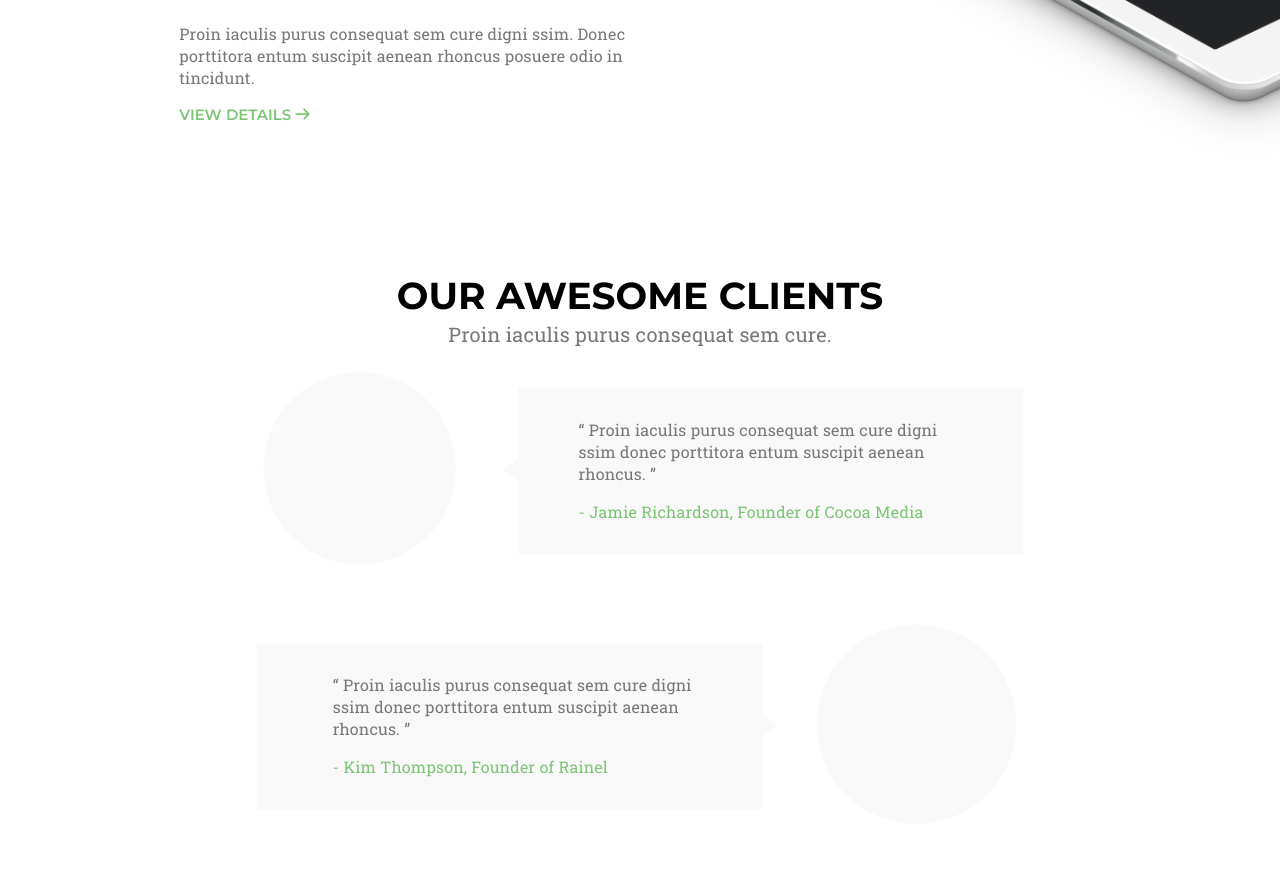
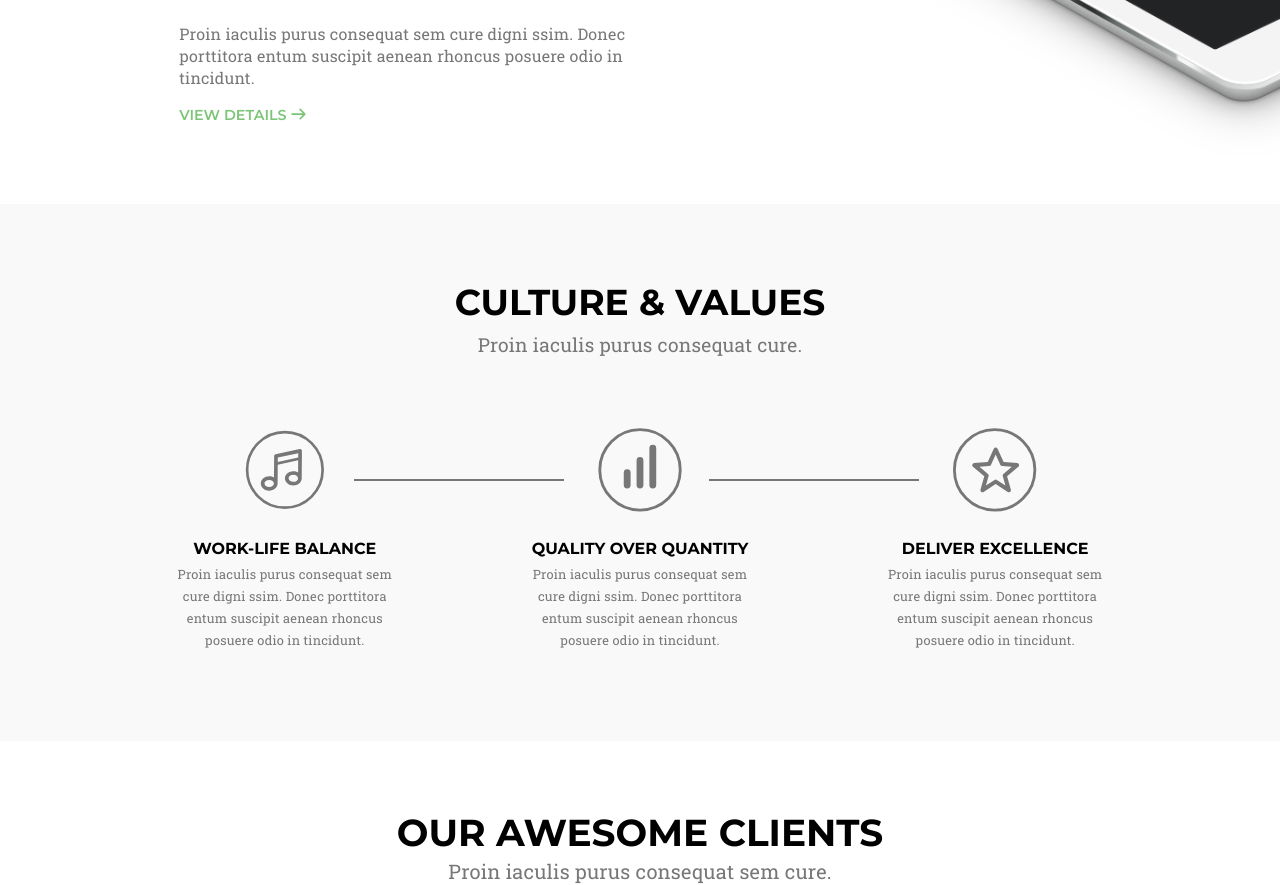
Before and after one commit to SarahNouh/TreeHouse, a website: page app/index.html in a window 1280 px wide. Shown: the part 1972-2857 px from the top of the page. Drawn offline with nearby package versions, Linux system fonts and the light colour scheme; files that its build step writes are made by us from their sources; files whose address does not match are found by name.

Commit message:
Culture and Values section (Design + Responsiveness)

```diff
--- a/app/index.html
+++ b/app/index.html
@@ -184,7 +184,7 @@
         </p>
         <a href="#" class="view-details"
           >View Details
-          <svg width="15px" height="12px">
+          <svg width="15px" height="12px" viewBox="0 0 15 12">
             <path
               fill-rule="evenodd"
               fill="rgb(124, 197, 118)"
@@ -192,6 +192,89 @@
             />
           </svg>
         </a>
+      </div>
+    </section>
+    <section class="culture-values">
+      <header>
+        <h2 class="title">culture & values</h2>
+        <p class="subtitle">Proin iaculis purus consequat cure.</p>
+      </header>
+      <div class="culture-values-content">
+        <div class="col">
+          <svg width="98px" height="98px" viewBox="0 0 98 98">
+            <path
+              fill-rule="evenodd"
+              stroke-width="3px"
+              stroke="rgb(119, 119, 119)"
+              fill="rgb(249, 249, 249)"
+              d="M49.068,6.830 C72.391,6.830 91.298,25.737 91.298,49.061 C91.298,72.384 72.391,91.291 49.068,91.291 C25.744,91.291 6.837,72.384 6.837,49.061 C6.837,25.737 25.744,6.830 49.068,6.830 Z"
+            />
+            <path
+              fill-rule="evenodd"
+              fill="rgb(119, 119, 119)"
+              d="M68.133,27.837 C68.137,27.215 67.860,26.624 67.378,26.232 C66.896,25.839 66.262,25.686 65.654,25.816 L38.695,31.580 C37.755,31.781 37.081,32.608 37.074,33.570 L36.888,57.724 C35.386,56.830 33.567,56.297 31.603,56.282 L31.516,56.282 C26.383,56.282 22.180,59.848 22.147,64.232 C22.113,68.655 26.300,72.285 31.480,72.326 L31.566,72.326 C36.699,72.326 40.903,68.760 40.937,64.376 L40.937,64.376 L40.937,64.376 L41.099,43.321 L63.952,38.435 L63.848,51.960 C62.345,51.066 60.526,50.533 58.562,50.518 L58.475,50.517 C53.342,50.517 49.138,54.084 49.105,58.468 C49.071,62.890 53.259,66.521 58.439,66.562 L58.524,66.562 C63.258,66.562 67.193,63.527 67.806,59.618 C67.857,59.443 67.892,59.262 67.894,59.071 L68.133,27.837 ZM31.566,68.224 L31.511,68.223 C28.641,68.202 26.230,66.388 26.246,64.263 C26.262,62.124 28.627,60.384 31.516,60.384 L31.571,60.384 C34.442,60.405 36.854,62.220 36.838,64.345 C36.821,66.484 34.456,68.224 31.566,68.224 ZM41.123,40.170 L41.161,35.247 L64.013,30.361 L63.976,35.284 L41.123,40.170 ZM58.524,62.460 L58.470,62.459 C55.600,62.437 53.189,60.623 53.205,58.499 C53.221,56.360 55.585,54.619 58.475,54.619 L58.530,54.619 C61.402,54.641 63.813,56.455 63.797,58.580 C63.781,60.719 61.416,62.460 58.524,62.460 Z"
+            />
+          </svg>
+
+          <h4 class="title">work-life balance</h4>
+          <p class="text">
+            Proin iaculis purus consequat sem cure digni ssim. Donec porttitora
+            entum suscipit aenean rhoncus posuere odio in tincidunt.
+          </p>
+          <hr />
+        </div>
+        <div class="col">
+          <svg
+            xmlns="http://www.w3.org/2000/svg"
+            width="92"
+            height="92"
+            viewBox="0 0 92 92"
+          >
+            <circle
+              id="Circle-2"
+              class="cls-1"
+              cx="46.203"
+              cy="46.062"
+              r="42.234"
+            />
+            <path
+              id="Icon-Graph"
+              class="cls-2"
+              d="M61.128,21.235a3.59,3.59,0,0,0-3.593,3.586V63.553a3.593,3.593,0,0,0,7.186,0V24.821A3.59,3.59,0,0,0,61.128,21.235Zm-13.45,12.78A3.589,3.589,0,0,0,44.085,37.6V63.553a3.593,3.593,0,0,0,7.186,0V37.6A3.589,3.589,0,0,0,47.678,34.015ZM34.225,46.8a3.589,3.589,0,0,0-3.593,3.587V63.553a3.593,3.593,0,0,0,7.186,0V50.385A3.589,3.589,0,0,0,34.225,46.8Z"
+              transform="translate(-1.5 -1.5)"
+            />
+          </svg>
+
+          <h4 class="title">quality over quantity</h4>
+          <p class="text">
+            Proin iaculis purus consequat sem cure digni ssim. Donec porttitora
+            entum suscipit aenean rhoncus posuere odio in tincidunt.
+          </p>
+          <hr />
+        </div>
+        <div class="col">
+          <svg width="92" height="92" viewBox="0 0 92 92">
+            <circle
+              id="Circle-3"
+              class="cls-1"
+              cx="45.796"
+              cy="46.075"
+              r="42.234"
+            />
+            <path
+              id="Icon-Star"
+              class="cls-2"
+              d="M1046.25,2943.08a2.112,2.112,0,0,1-1.18-.35l-12.67-8.23-12.68,8.23a2.168,2.168,0,0,1-2.47-.07,2.2,2.2,0,0,1-.8-2.34l3.97-14.1-11.85-10.04a2.17,2.17,0,0,1,1.25-3.82l14.21-1.02,6.39-14.02a2.171,2.171,0,0,1,3.95,0l6.39,14.02,14.21,1.02a2.17,2.17,0,0,1,1.25,3.82l-11.85,10.04,3.97,14.1A2.165,2.165,0,0,1,1046.25,2943.08Zm-13.85-13.33a2.058,2.058,0,0,1,1.17.35l9.04,5.86-2.79-9.91a2.182,2.182,0,0,1,.68-2.24l8.86-7.5-10.19-.74a2.162,2.162,0,0,1-1.82-1.26l-4.95-10.87-4.96,10.87a2.162,2.162,0,0,1-1.82,1.26l-10.19.74,8.86,7.5a2.182,2.182,0,0,1,.68,2.24l-2.79,9.91,9.04-5.86A2.067,2.067,0,0,1,1032.4,2929.75Z"
+              transform="translate(-985.5 -2873.5)"
+            />
+          </svg>
+
+          <h4 class="title">deliver excellence</h4>
+          <p class="text">
+            Proin iaculis purus consequat sem cure digni ssim. Donec porttitora
+            entum suscipit aenean rhoncus posuere odio in tincidunt.
+          </p>
+        </div>
       </div>
     </section>
     <section class="client-comments">
--- /dev/null
+++ b/app/styles/__culture-values.scss
@@ -0,0 +1,95 @@
+// @Author: sarahnouh
+// @Date:   2019-08-14T20:43:00+02:00
+// @Last modified by:   sarahnouh
+// @Last modified time: 2019-08-15T02:00:02+02:00
+.culture-values {
+  background-color: $snow-white;
+  padding: 6% 9%;
+  header {
+    text-align: center;
+    font-size: 24px;
+    margin-bottom: 70px;
+    @media (min-width: $xl_screen) {
+      font-size: 36px;
+    }
+    @media (max-width: $xs_screen) {
+      font-size: 16px;
+    }
+    .title {
+      margin: 0;
+    }
+    .subtitle {
+      color: $light_gray;
+      margin-top: 10px;
+      font-size: 0.8em;
+    }
+  }
+  .culture-values-content {
+    column-count: 3;
+    font-size: 16px;
+    @media (max-width: $sm_screen) {
+      column-count: 1;
+    }
+    .col {
+      text-align: center;
+      max-width: 68%;
+      margin: auto;
+      position: relative;
+      @media (min-width: $xl_screen) {
+        font-size: 32px;
+      }
+      @media (max-width: $lg_screen) {
+        height: 300px;
+        max-width: 80%;
+      }
+      @media (max-width: $sm_screen) {
+        max-width: 100%;
+      }
+      .title {
+        margin-bottom: 5px;
+      }
+      .text {
+        color: $light_gray;
+        font-size: 0.8em;
+        margin-top: 0;
+      }
+      svg {
+        width: 38%;
+        height: 38%;
+        .cls-1 {
+          fill: #f9f9f9;
+          stroke: #777;
+          stroke-linejoin: round;
+          stroke-width: 3px;
+        }
+
+        .cls-2 {
+          fill: #777;
+          fill-rule: evenodd;
+        }
+      }
+      hr {
+        position: absolute;
+        top: 20%;
+        left: 80%;
+        width: 90%;
+        border-width: 1px;
+        border-style: solid;
+        color: $light_gray;
+        @media (max-width: $lg_screen) {
+          top: 15%;
+          left: 74%;
+          width: 80%;
+        }
+        // @media (max-width: $sm_screen) {
+        //   top: 16%;
+        //   left: 75%;
+        //   width: 55%;
+        // }
+        @media (max-width: $sm_screen) {
+          display: none;
+        }
+      }
+    }
+  }
+}
--- a/app/styles/main.scss
+++ b/app/styles/main.scss
@@ -1,7 +1,7 @@
 // @Author: sarahnouh
 // @Date:   2019-08-11T01:18:09+02:00
 // @Last modified by:   sarahnouh
-// @Last modified time: 2019-08-14T17:07:21+02:00
+// @Last modified time: 2019-08-15T01:36:25+02:00
 @import url("https://fonts.googleapis.com/css?family=Montserrat:400,500,600,700|Roboto+Slab&display=swap");
 
 //colour variables
@@ -9,6 +9,7 @@ $dark_gray: #222222;
 $light_gray: #777777;
 $mint_green: #7cc576;
 $silver: #cccccc;
+$snow-white: #f9f9f9;
 
 //Responsive screen sizes variables
 $xs_screen: "425px";
@@ -20,6 +21,7 @@ $xl_screen: "2200px";
 @import "./__carousel.scss";
 @import "./__contact-us.scss";
 @import "./__client-comments.scss";
+@import "./__culture-values.scss";
 @import "./__footer.scss";
 @import "./__header.scss";
 @import "./__latest-project.scss";
@@ -55,7 +57,7 @@ a {
   text-transform: uppercase;
   text-decoration: none;
   font-weight: 600;
-  font-size: 15px;
+  font-size: 0.9em;
   @media (min-width: $xl_screen) {
     font-size: 30px;
   }
```
